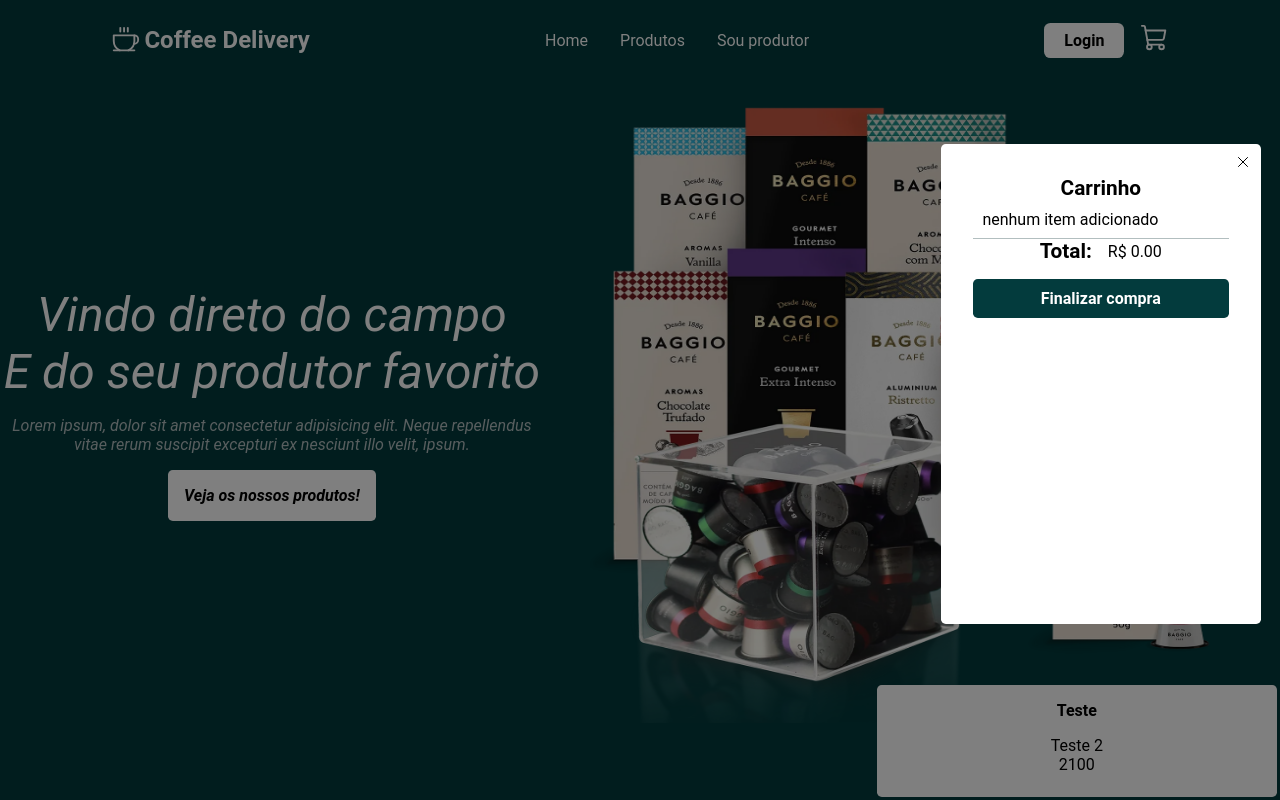
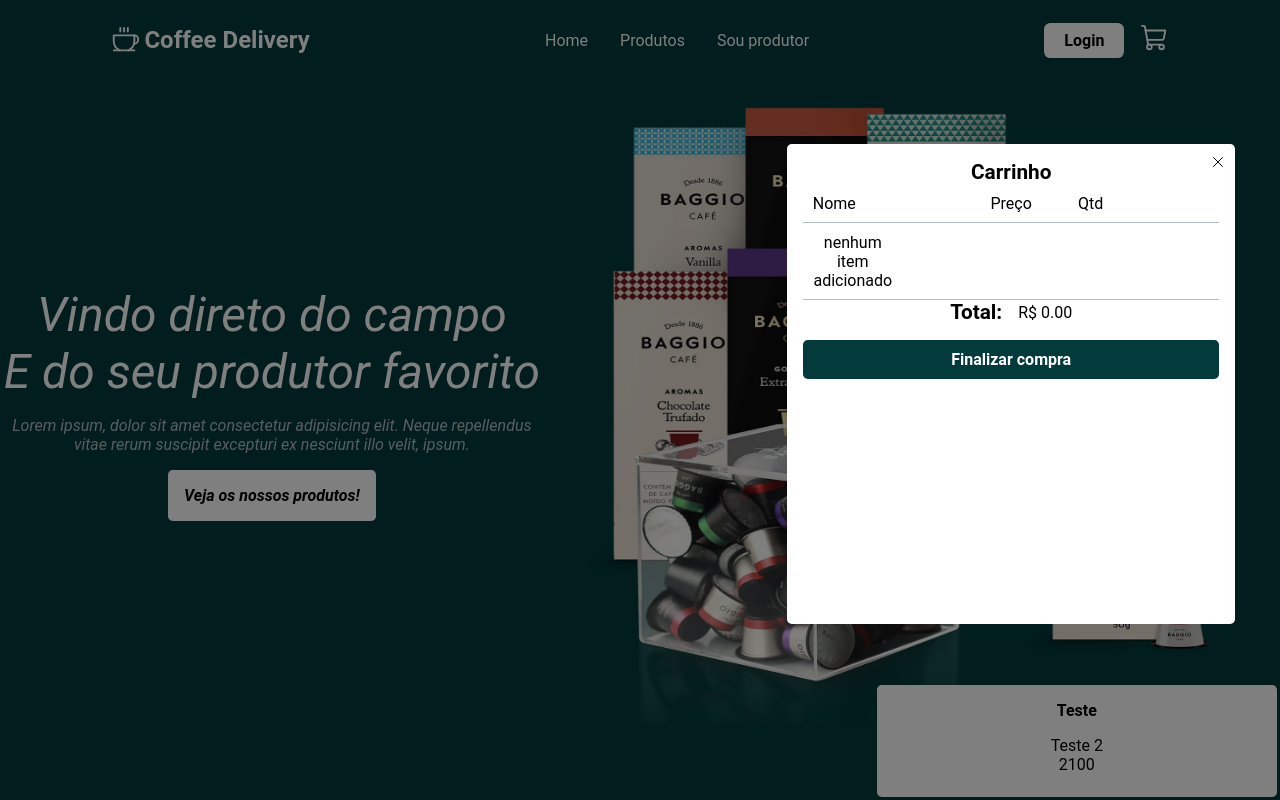
Before and after one commit to Kelvis-fernando/e-commerce, a React (Create React App) app: page / in a window 1280 px wide. Both pictures are taken after a click on the icon 1155 px from the left and 37 px from the top of the page. Built offline with nearby package versions, Linux system fonts and the light colour scheme.

Commit message:
chore: adjusted the camps from cart

```diff
--- a/src/components/Cart.tsx
+++ b/src/components/Cart.tsx
@@ -33,11 +33,23 @@
         </CloseCart>
         <h1>Carrinho</h1>
         <ul>
+          <li>
+            <div>Nome</div>
+            <span>Preço</span>
+            <span>Qtd</span>
+            <span></span>
+          </li>
+        </ul>
+        <ul>
           {cartItems.length > 0 ? (
             cartItems.map((item: ProductCardProps, index: number) => (
               <li key={index}>
-                <span>{item?.name}</span>
-                <Trash size={16} onClick={() => handleRemoveItem(item)} />
+                <div>{item?.name}</div>
+                <span>R$ {item?.price}</span>
+                <span>{item?.quantity}</span>
+                <span>
+                  <Trash size={16} onClick={() => handleRemoveItem(item)} />
+                </span>
               </li>
             ))
           ) : (
--- a/src/styles/cart.ts
+++ b/src/styles/cart.ts
@@ -29,10 +29,10 @@
 
   position: absolute;
   top: 48%;
-  right: -11%;
+  right: -14%;
   transform: translate(-50%, -50%);
   background-color: #fff;
-  padding: 2rem !important;
+  padding: 1rem !important;
   border-radius: 0.3rem;
   color: #000;
   display: flex;
@@ -41,7 +41,7 @@
   height: 30rem;
   overflow-y: scroll;
   overflow-x: none;
-  width: 20rem;
+  width: 35%;
   z-index: 999999;
 
   button {
@@ -70,6 +70,19 @@
       display: flex;
       justify-content: space-between;
       padding: 0.6rem;
+      display: flex;
+
+      div {
+        width: 10rem;
+      }
+
+      span {
+        width: 5rem;
+        text-align: center;
+        display: flex;
+        align-items: center;
+        justify-content: center;
+      }
 
       svg {
         color: #bd2a2e;
```
